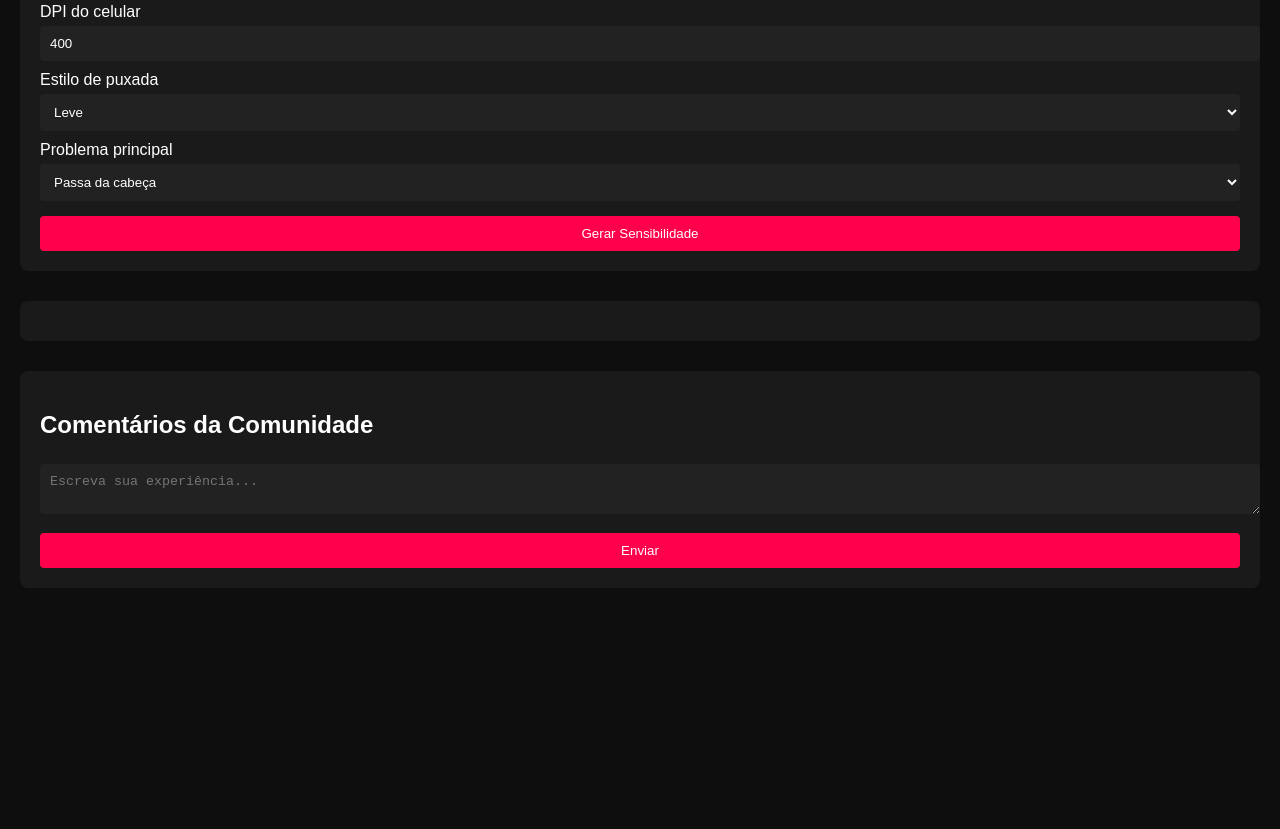
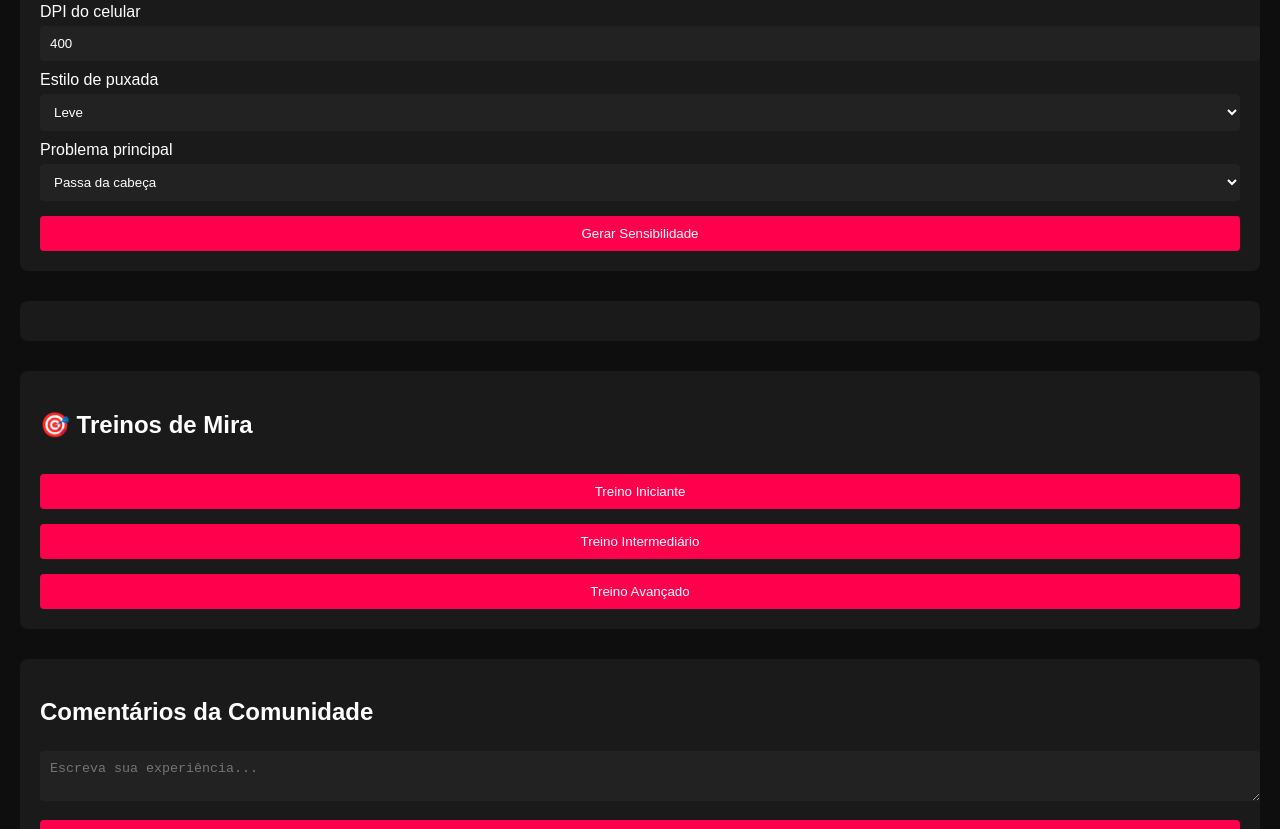
Before and after one commit to Instamod88/oliveira-2ss.github.io, a plain HTML site: page index.html in a window 1280 px wide. Shown: the part 399-1228 px from the top of the page. Before the commit the page ends 1037 px from the top, so only its background shows below. Drawn offline with Linux system fonts and the light colour scheme; a script that the page names is missing.

Commit message:
Atualizar o index.html

```diff
--- a/index.html
+++ b/index.html
@@ -43,7 +43,21 @@
   </section>
 
   <section class="resultado" id="resultado"></section>
+<section class="treinos">
+  <h2>🎯 Treinos de Mira</h2>
 
+  <button onclick="iniciarTreino('iniciante')">
+    Treino Iniciante
+  </button>
+
+  <button onclick="iniciarTreino('intermediario')">
+    Treino Intermediário
+  </button>
+
+  <button onclick="iniciarTreino('avancado')">
+    Treino Avançado
+  </button>
+</section>
   <section class="comentarios">
     <h2>Comentários da Comunidade</h2>
     <textarea id="comentarioTexto" placeholder="Escreva sua experiência..."></textarea>
```
